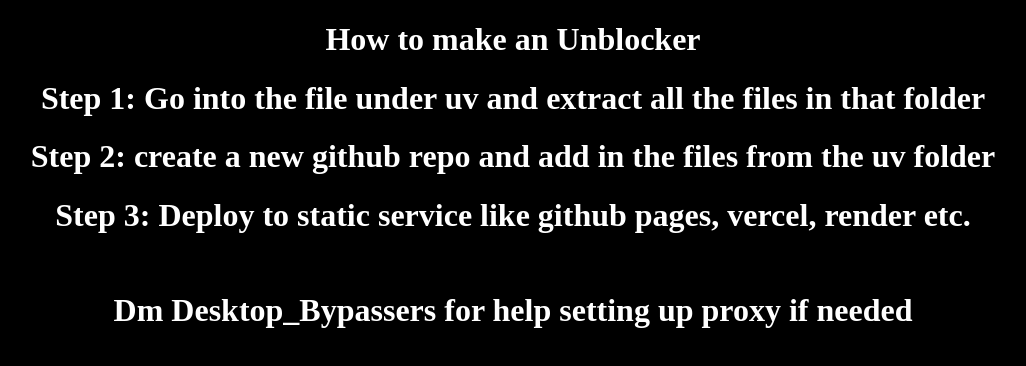
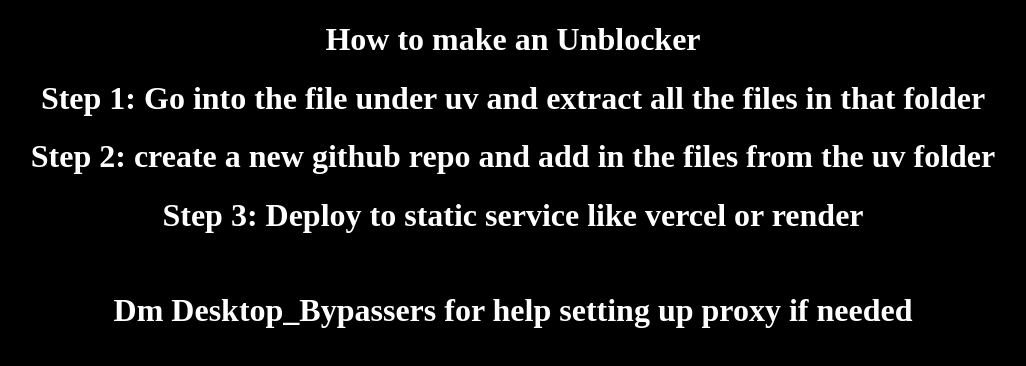
Before and after one commit to Jkean2012/tutorial, a plain HTML site: page index.html in a window 1280 px wide. Shown: the whole page, without its empty margins (127-1153 px from the left). Drawn offline with Linux system fonts and the light colour scheme.

Commit message:
Update index.html

```diff
--- a/index.html
+++ b/index.html
@@ -17,7 +17,7 @@
         <h1>How to make an Unblocker</h1>
         <h1>Step 1: Go into the file under uv and extract all the files in that folder</h1>
         <h1>Step 2: create a new github repo and add in the files from the uv folder</h1>
-        <h1>Step 3: Deploy to static service like github pages, vercel, render etc.</h1>
+        <h1>Step 3: Deploy to static service like vercel or render</h1>
         <h1><br>Dm Desktop_Bypassers for help setting up proxy if needed</h1>
     </body>
 </html>
```
